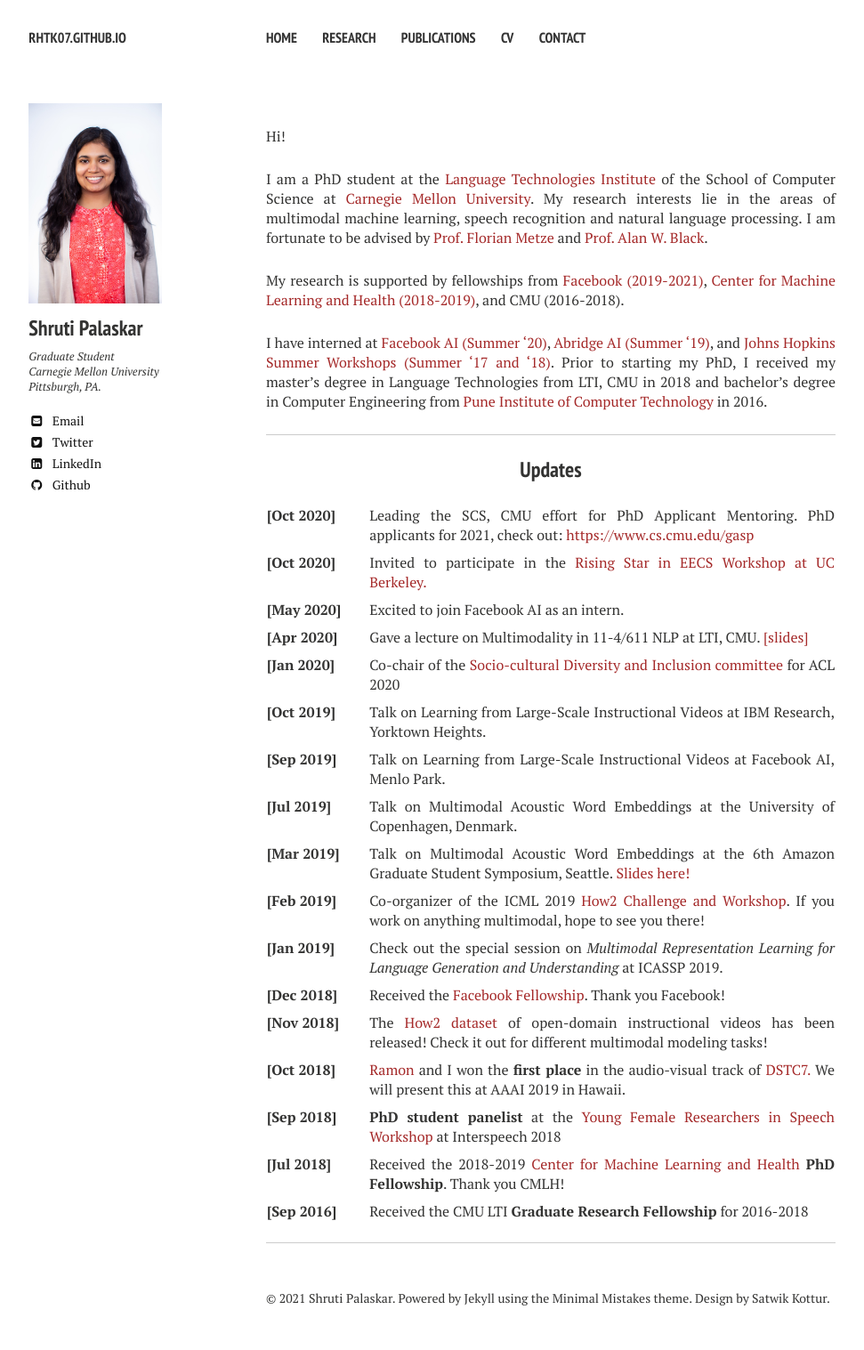
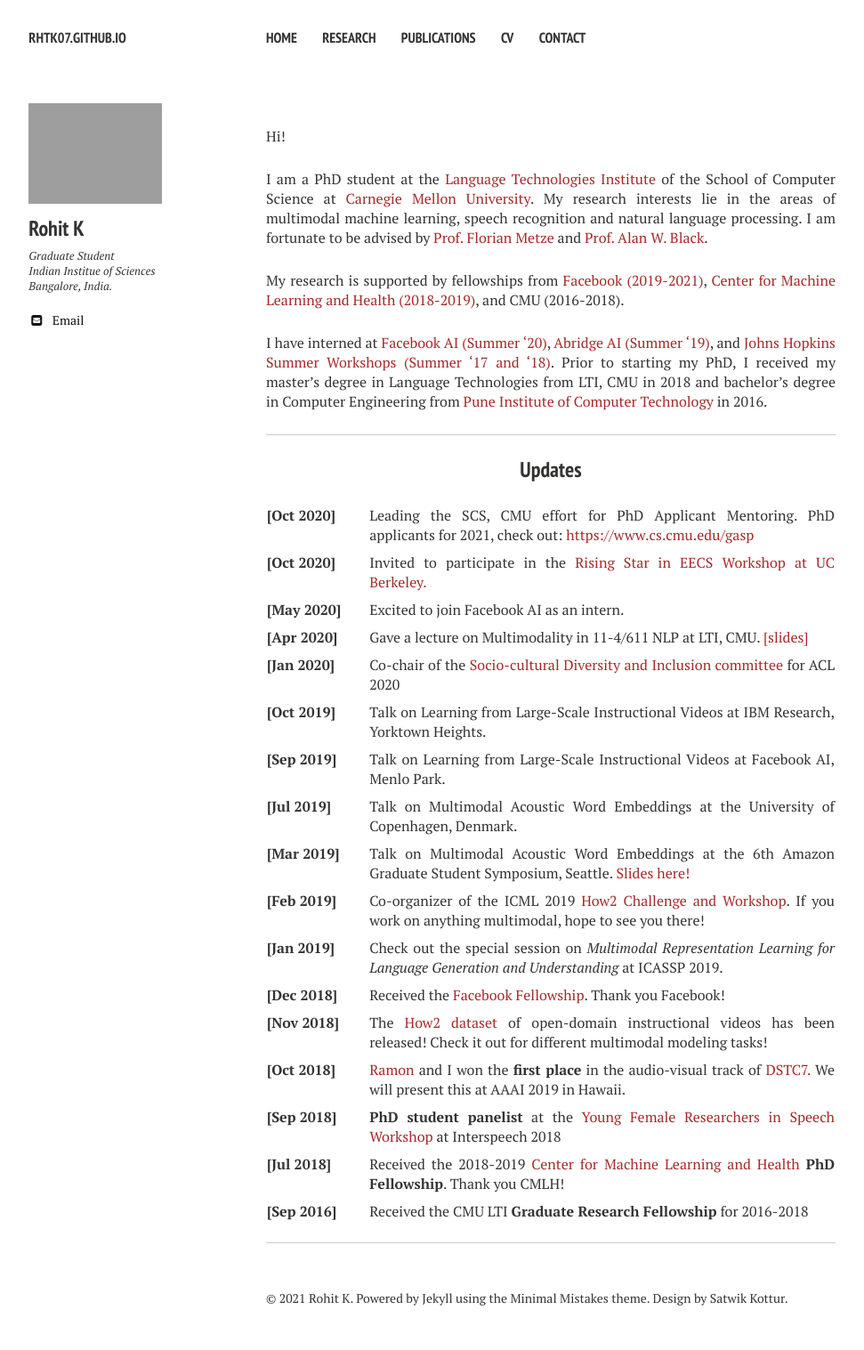
Before and after one commit to RhtK07/RhtK07.github.io, a Jekyll site: the page built from index.md, in a window 1280 px wide. Shown: the whole page at 89% size, without its empty margins (21-992 px from the left). Built offline with Jekyll 4.4.1, drawn with Linux system fonts in a browser that asks for light colours; nearby versions of some CDN libraries.

Commit message:
Second Commit

```diff
--- a/_config.yml
+++ b/_config.yml
@@ -2,7 +2,7 @@
 
 title: #Shruti Palaskar
 locale: en_US
-url: https://shrutijpalaskar.github.io
+url: https://rhtk07.github.io/
 # Jekyll configuration
 theme: minimal-mistakes-jekyll
 
@@ -24,27 +24,27 @@ kramdown:
 
 # Site owner
 owner:
-  name: Shruti Palaskar
-  avatar: 70763270_10157769016670962_5868038955521277952_o.jpg #try image instead of avatar, try cmlh pic
+  name: Rohit K
+  avatar:  #70763270_10157769016670962_5868038955521277952_o.jpg #try image instead of avatar, try cmlh pic
   position: Graduate Student
-  school: Carnegie Mellon University
-  place: Pittsburgh, PA.
+  school: Indian Institue of Sciences
+  place: Bangalore, India.
   bio: "Graduate student<br/>Language Technologies Institute, School of Computer Science&#13;&#10;Carnegie Mellon University&#13;&#10;Pittsburgh, PA"
-  email: spalaska@cs.cmu.edu
+  email: rohitk@iisc.ac.in
   disqus-shortname:
-  twitter: sjpal94
+  twitter: #sjpal94
   facebook:  #username
   google:
-    scholar: https://scholar.google.com/citations?user=7bun32IAAAAJ&hl=en&oi=ao
+    scholar: https://scholar.google.com/citations?user=4PulMD4AAAAJ&hl=en
     plus:  #username
     analytics: UA-57438847-4
     verify:
     ad-client:
     ad-slot:
   bing-verify:
-  github: shrutijpalaskar
+  github: #shrutijpalaskar
   stackoverflow: #username
-  linkedin: shrutipalaskar #username
+  linkedin: #shrutipalaskar #username
   xing: #username
   instagram: #username
   lastfm: #username
```
